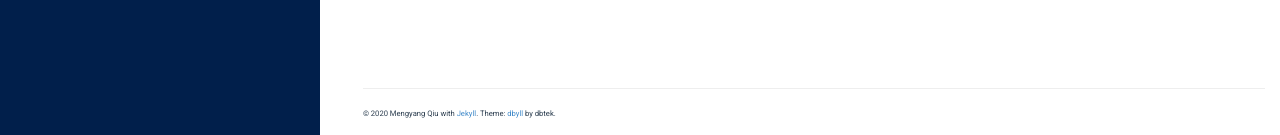
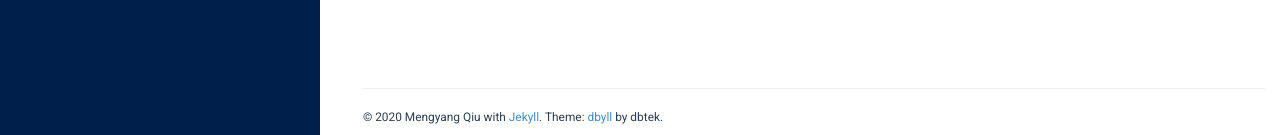
Before and after one commit to mengyangq/mengyangq.github.io, a Jekyll site: the page built from index.html, in a window 1280 px wide and 1296 px high. Shown: the part 1158-1293 px from the top of the window. Built offline with Jekyll 4.4.1, drawn with Linux system fonts in a browser that asks for light colours; nearby versions of some CDN libraries; a style sheet for code colours, icons or effects is not loaded.

Commit message:
Update style.css

```diff
--- a/assets/css/style.css
+++ b/assets/css/style.css
@@ -54,12 +54,15 @@
 	margin-bottom: 25px;
 }
 
-#copy {
+/*#copy {
 	margin: 0 auto;
 	font-family: 'Ubuntu';
 	font-size: 10px;
+}*/
+
+#contact-list {
+	max-width:100%;
 }
-
 
 #contact-list li .fa,
 article .share .btn {
@@ -212,7 +215,7 @@
 	margin:0 auto;
 	position:relative;
 	font-family: 'Ubuntu';
-	font-size:xx-small;
+	/*font-size:xx-small;*/
 	padding-left:3%;
 }
 
```
